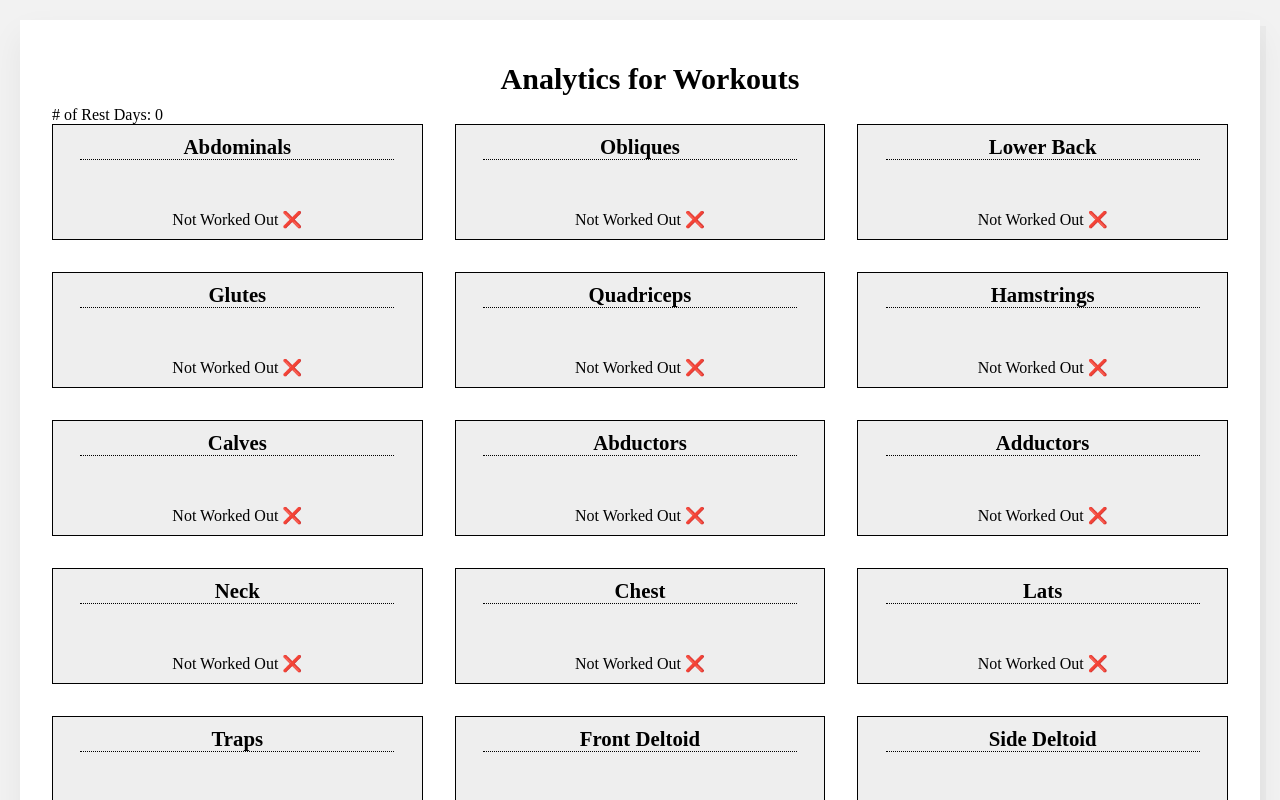
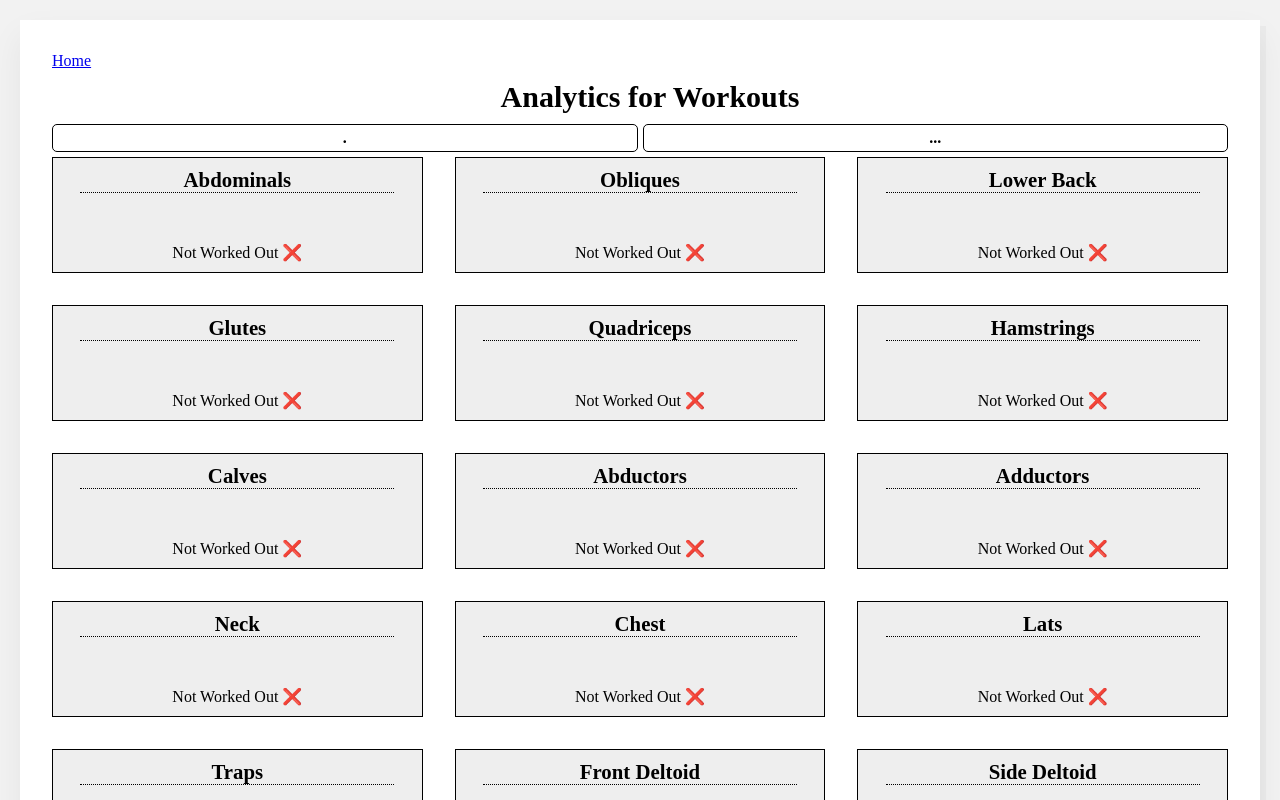
Before and after one commit to EddV99/workout-stats, a React (Vite) app: page /details/1 in a window 1280 px wide. Shown: the top 800 px of the page. Built offline with nearby package versions, Linux system fonts and the light colour scheme.

Commit message:
different view types, global styls, and link to home

```diff
--- /dev/null
+++ b/src/GlobalStyle.module.css
@@ -0,0 +1,15 @@
+.button {
+  padding: 4px;
+  cursor: pointer;
+  border: 1px solid;
+  border-radius: 5px;
+  width: 100%;
+  font-weight: bold;
+  text-align: center;
+  background-color: #ffffff;
+  transition: background-color 0.2s;
+}
+
+.button:hover {
+  background-color: #dddddd;
+}
--- a/src/pages/DetailsPage/DetailsPage.module.css
+++ b/src/pages/DetailsPage/DetailsPage.module.css
@@ -8,12 +8,19 @@
   flex-direction: column;
 }
 
-#wrapper {
+.grid {
   display: grid;
   grid-template-columns: 1fr 1fr 1fr;
   gap: 2.0rem;
   align-items: center;
-  border-radius: 5px;
+}
+
+.column {
+  display: flex;
+  flex-direction: column;
+  justify-content: center;
+  align-items: center;
+  gap: 50px;
 }
 
 #group, #groupEmpty {
@@ -58,3 +65,9 @@
   flex-direction: column;
   align-items: center;
 }
+
+#viewTypesContainer{
+  display: flex;
+  gap: 5px;
+  margin-bottom: 5px;
+}
--- a/src/pages/DetailsPage/DetailsPage.tsx
+++ b/src/pages/DetailsPage/DetailsPage.tsx
@@ -1,8 +1,10 @@
 import Styles from "./DetailsPage.module.css";
+import GStyles from "../../GlobalStyle.module.css";
 import { useWorkoutData, WorkoutDataProvider } from "../../context/WorkoutDataContext";
-import { useParams } from "react-router";
+import { useParams, Link } from "react-router";
 import { ALL_MUSCLE } from "../../data/body";
 import useAnalytics from "../../hooks/useAnalytics";
+import { useState } from "react";
 
 
 
@@ -20,8 +22,13 @@ function Content() {
   const { title } = useWorkoutData();
   return (
     <div id={Styles.container} >
+        <div>
+        <Link to="/">
+        Home
+        </Link>
         <div id={Styles.title}>
             Analytics for {title}
+        </div>
         </div>
         <Analytics />
     </div>
@@ -29,15 +36,39 @@ function Content() {
 }
 
 function Analytics() {
+
+  enum ViewTypes {
+    SINGLE_COLUMN,
+    GRID,
+  };
+
+  const getStyleClass = (type: ViewTypes) => {
+    switch (type) {
+      case ViewTypes.SINGLE_COLUMN:
+        return Styles.column;
+      case ViewTypes.GRID:
+        return Styles.grid;
+    }
+  }
+  const [viewType, setViewType] = useState(ViewTypes.GRID);
+  const handleChangeType = (type: ViewTypes) => {
+    setViewType(type);
+  }
+
   const { workouts } = useWorkoutData();
   const { muscleData, restDays } = useAnalytics(workouts);
 
   return (
     <div>
-      <div>
-        # of Rest Days: {restDays}
+        <div id={Styles.viewTypesContainer}>
+            <div className={GStyles.button} onClick={() => handleChangeType(ViewTypes.SINGLE_COLUMN)}>
+                .
             </div>
-      <div id={Styles.wrapper}>
+            <div className={GStyles.button} onClick={() => handleChangeType(ViewTypes.GRID)}>
+                ...
+            </div>
+        </div>
+        <div className={getStyleClass(viewType)}>
             {ALL_MUSCLE.map((mg) => {
               let m = muscleData.get(mg);
               let hitDirectly = (m?.primarySets || 0) > 0 || (m?.primaryReps || 0) > 0;
```
Also changed, not shown: 1 other file (tests, documents, lock files or other folders). Lines whose indentation alone changed are shown as unchanged.
